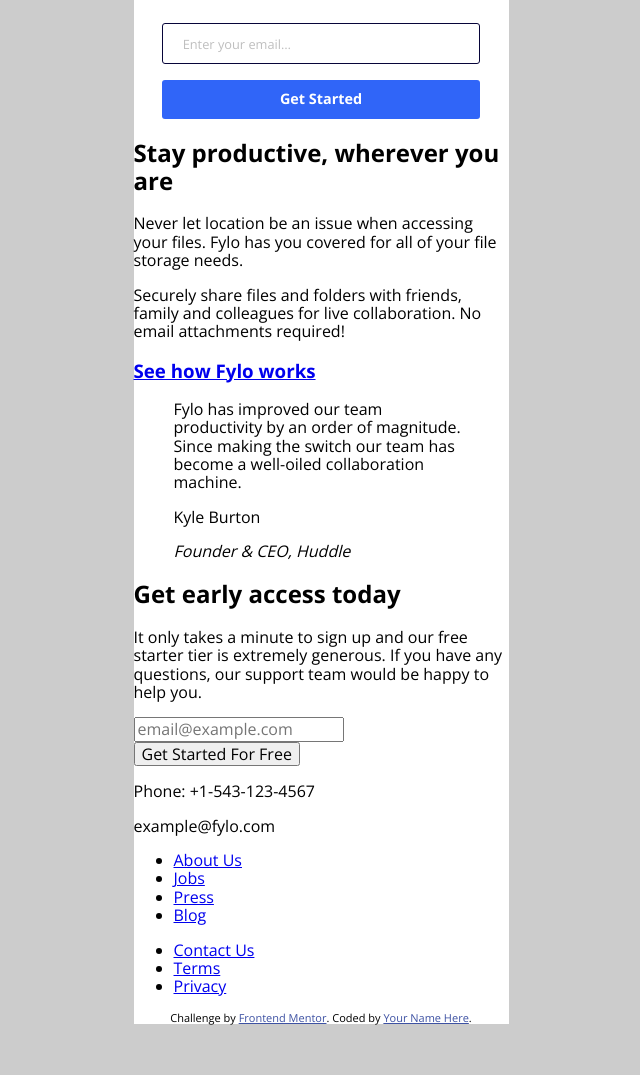
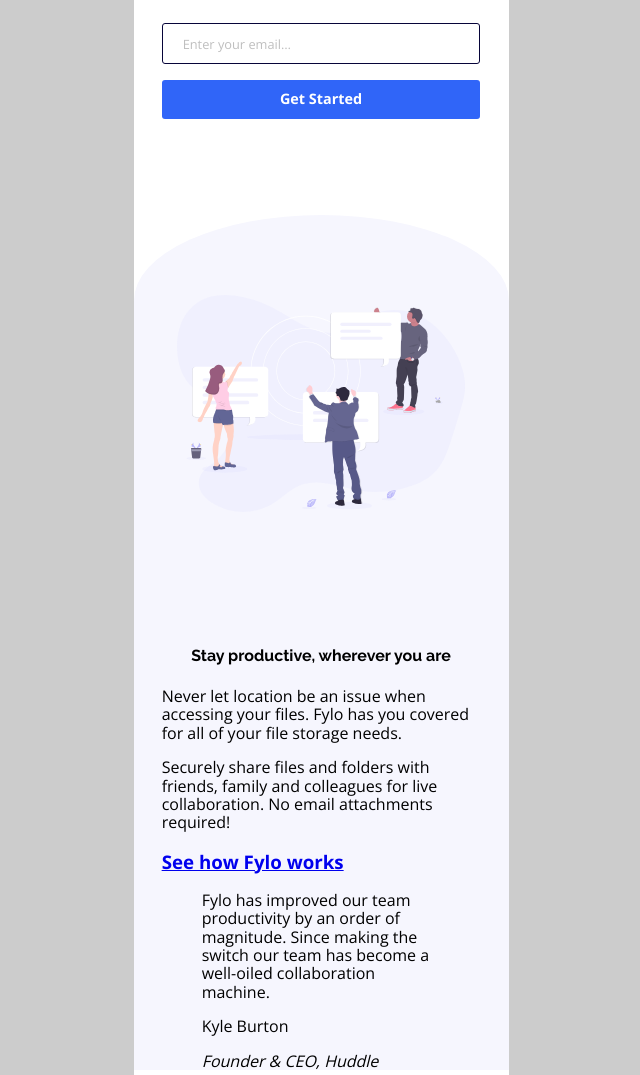
Before and after one commit to evdotjs/frontendmentor.io, a plain HTML site: page fylo-landing-page/index.html in a window 1280 px wide. Shown: the part 640-1715 px from the top of the page, without its empty margins (319-959 px from the left). Before the commit the page ends 1675 px from the top, so only its background shows below. Drawn offline with nearby package versions, Linux system fonts and the light colour scheme.

Commit message:
add illustration in #stay-productive section

```diff
--- a/fylo-landing-page/index.html
+++ b/fylo-landing-page/index.html
@@ -14,7 +14,8 @@
   <title>Frontend Mentor | Fylo landing page with two column layout</title>
 </head>
 <body>
-  <header>
+  <div>
+    <header class="content-wrapper">
       <nav>
       <img src="images/logo.svg" alt="fylo logo" id="header-logo">
       <ul id="header-links">
@@ -34,8 +35,10 @@
     <button>Get Started</button>
     </header>
 
-  <section>
-    <h2>Stay productive, wherever you are</h2>
+    <section id="stay-productive">
+      <div class="content-wrapper">
+        <div class="illustration"></div>
+        <h4>Stay productive, wherever you are</h4>
 
         <p>Never let location be an issue when accessing your files. Fylo has you
         covered for all of your file storage needs.</p>
@@ -52,6 +55,7 @@
           <p>Kyle Burton</p>
           <cite>Founder & CEO, Huddle</cite>
         </blockquote>
+      </div>
     </section>
 
     <section>
@@ -86,5 +90,6 @@
         Coded by <a href="#">Your Name Here</a>.
       </p>
     </footer>
+  </div>
 </body>
 </html>
--- a/fylo-landing-page/scss/_header.scss
+++ b/fylo-landing-page/scss/_header.scss
@@ -1,8 +1,9 @@
 header {
+	@extend %content-wrapper;
 	color: $very-dark-blue;
 	text-align: center;
-	width: 85%;
 	margin: 0 auto;
+	margin-bottom: 6em;
 	nav{
 		display: inline-flex;
 		width: 100%;
@@ -31,12 +32,8 @@ header {
 		}
 	}
 	.illustration {
+		@extend %illustraion-properties;
 		background-image: url('../images/illustration-1.svg');
-		padding: 9em;
-		background-size: contain;
-		background-repeat: no-repeat;
-		width: 90%;
-		margin: 4em auto 0;
 	}
 	h1 {
 		font-size: 1.5em;
--- /dev/null
+++ b/fylo-landing-page/scss/_sections.scss
@@ -0,0 +1,18 @@
+#stay-productive {
+	background-color: $light-greyish-blue;
+	border-top-left-radius: 50% 10%;
+	border-top-right-radius: 50% 10%;
+	padding-top: 1em;
+	.content-wrapper {
+		@extend %content-wrapper;
+	}
+	.illustration {
+		@extend %illustraion-properties;
+		background-image: url('../images/illustration-2.svg');
+		margin-bottom: 4em;
+	}
+	h4 {
+		text-align: center;
+		font-family: 'Raleway', sans-serif;
+	}
+}
--- a/fylo-landing-page/scss/_variables.scss
+++ b/fylo-landing-page/scss/_variables.scss
@@ -3,5 +3,20 @@ $very-dark-blue: hsl(243, 87%, 12%);
 $desaturated-blue: hsl(238, 22%, 44%);
 $bright-blue: hsl(224, 93%, 58%);
 $moderate-cyan: rgb(60, 159, 143);
-$light-grayish-blue: hsl(240, 75%, 98%);
+$light-greyish-blue: hsl(240, 75%, 98%);
 $light-grey: hsl(0, 0%, 75%);
+
+// Extends
+
+%illustraion-properties {
+	padding: 9em;
+	background-size: contain;
+	background-repeat: no-repeat;
+	width: 90%;
+	margin: 4em auto 0;
+}
+
+%content-wrapper {
+	width: 85%;
+	margin: 0 auto;
+}
--- a/fylo-landing-page/scss/style.scss
+++ b/fylo-landing-page/scss/style.scss
@@ -13,7 +13,10 @@ body {
 	font-family: 'Open Sans', sans-serif;
 }
 
+
 @import "header";
+
+@import "sections";
 
 
 .attribution {
```
Also changed, not shown: fylo-landing-page/css/style.css, 1 other file. Lines whose indentation alone changed are shown as unchanged.
